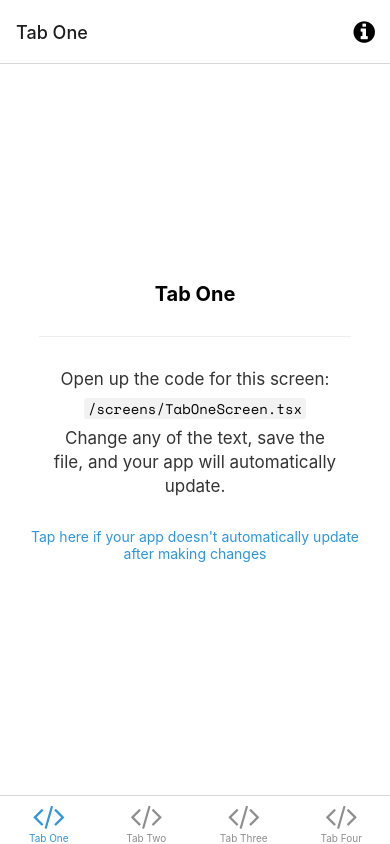
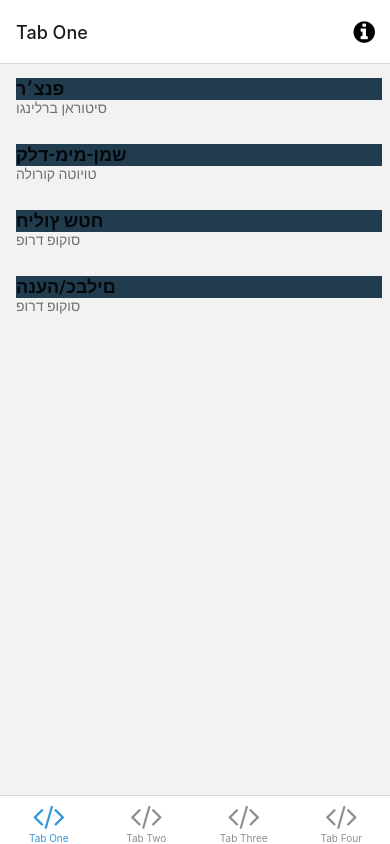
Before and after one commit to WebAhead-13/yedidim, a React Native app: screen /Verify in a window 390 px wide. Built offline with nearby package versions, Linux system fonts and the light colour scheme; what expo-linking would draw is missing.

Commit message:
intial cimmit

```diff
--- a/screens/TabOneScreen.tsx
+++ b/screens/TabOneScreen.tsx
@@ -1,32 +1,81 @@
-import { StyleSheet } from 'react-native';
+import { FlatList, StyleSheet } from "react-native";
 
-import EditScreenInfo from '../components/EditScreenInfo';
-import { Text, View } from '../components/Themed';
-import { RootTabScreenProps } from '../types';
+import EditScreenInfo from "../components/EditScreenInfo";
+import { Text, View } from "../components/Themed";
+import { RootTabScreenProps } from "../types";
+import { List } from "react-native-paper";
 
-export default function TabOneScreen({ navigation }: RootTabScreenProps<'TabOne'>) {
+const data = [
+  {
+    eventType: "פנצ׳ר",
+    carType: "סיטוראן ברלינגו",
+    isPrivateCar: true,
+    address: "דרך כרמל 63",
+    city: "ירושלים",
+    lat: "",
+    lng: "",
+    time: "14:54",
+  },
+  {
+    eventType: "שמן-מימ-דלק",
+    carType: "טויוטה קורולה",
+    isPrivateCar: true,
+    address: "םילשורי ,7 ןיול והירמש - מ״ק 1.5",
+    city: "ירושלים",
+    lat: "",
+    lng: "",
+    time: "14:00",
+  },
+  {
+    eventType: "חטש ץוליח",
+    carType: "סוקופ דרופ",
+    isPrivateCar: true,
+    address: "םילשורי ,29 םיכורב לאומש םכח - מ״ק 1.7",
+    city: "ירושלים",
+    lat: "",
+    lng: "",
+    time: "14:50",
+  },
+  {
+    eventType: "םילבכ/הענה",
+    carType: "סוקופ דרופ",
+    isPrivateCar: true,
+    address: "םילשורי ,1 הדוהי יבצ ברה - מ״ק 1.9",
+    city: "ירושלים",
+    lat: "",
+    lng: "",
+    time: "14:04",
+  },
+];
+
+export default function TabOneScreen({
+  navigation,
+}: RootTabScreenProps<"TabOne">) {
   return (
-    <View style={styles.container}>
-      <Text style={styles.title}>Tab One</Text>
-      <View style={styles.separator} lightColor="#eee" darkColor="rgba(255,255,255,0.1)" />
-      <EditScreenInfo path="/screens/TabOneScreen.tsx" />
-    </View>
+    <FlatList
+      keyExtractor={(event) => event.time}
+      data={data}
+      renderItem={({ item }) => {
+        return (
+          <List.Item
+            title={item.eventType}
+            titleStyle={styles.title}
+            description={item.carType}
+            // style={styles.item}
+          />
+        );
+      }}
+    />
   );
 }
 
 const styles = StyleSheet.create({
-  container: {
-    flex: 1,
-    alignItems: 'center',
-    justifyContent: 'center',
+  item: {
+    backgroundColor: "white",
   },
   title: {
-    fontSize: 20,
-    fontWeight: 'bold',
-  },
-  separator: {
-    marginVertical: 30,
-    height: 1,
-    width: '80%',
+    backgroundColor: "#213C4F",
+    fontSize: 18,
+    fontWeight: "bold",
   },
 });
```
Also changed, not shown: 1 other file (tests, documents, lock files or other folders).
